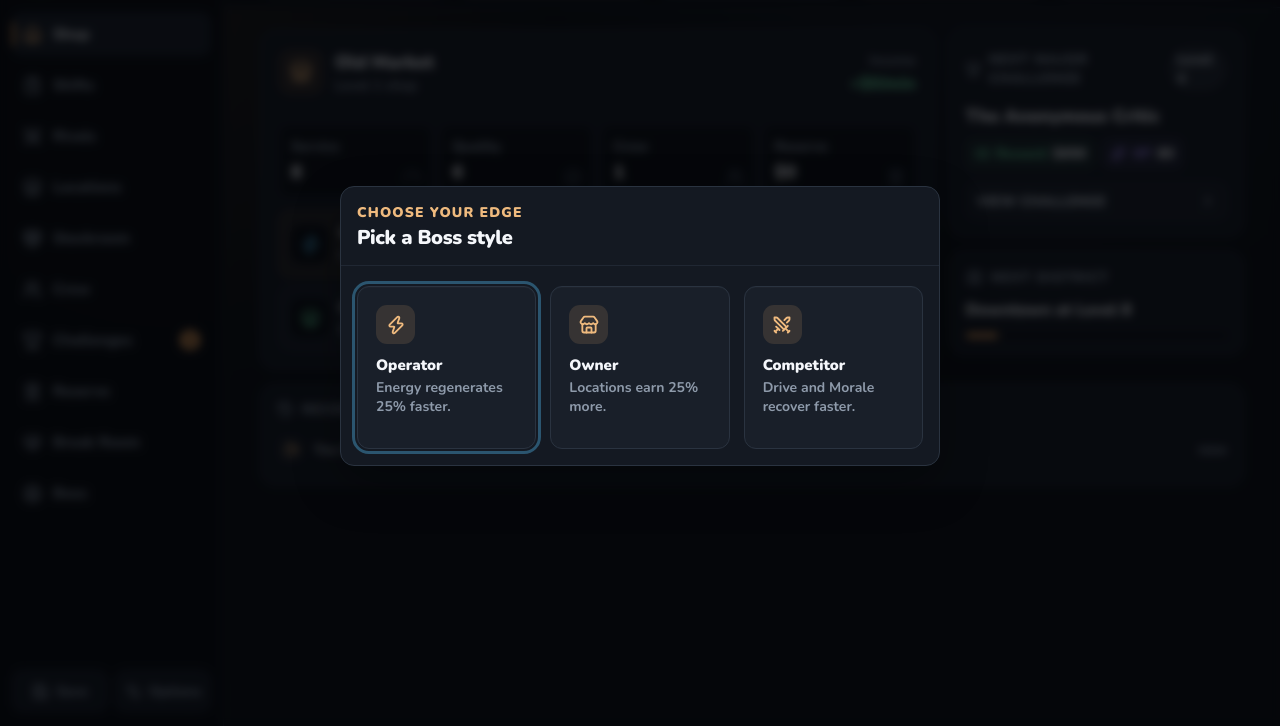
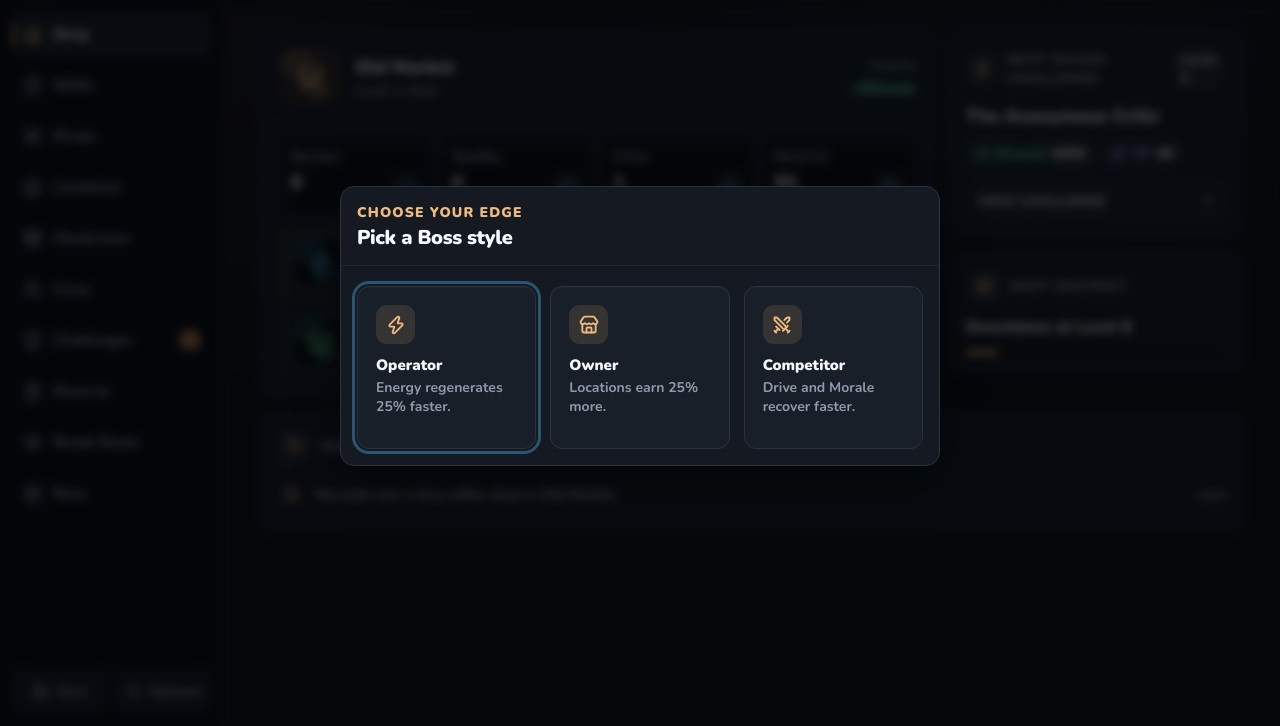
Before and after one commit to myplexscripts/coffeeboss, a plain HTML site: page index.html in a window 1280 px wide. Shown: the part 74-800 px from the top of the page. Drawn offline with nearby package versions, Linux system fonts and the light colour scheme.

Commit message:
Load prominent card icon visuals

```diff
--- a/index.html
+++ b/index.html
@@ -14,6 +14,7 @@
   <link rel="stylesheet" href="feedback.css?v=9" />
   <link rel="stylesheet" href="shift-system.css?v=9" />
   <link rel="stylesheet" href="art.css?v=10" />
+  <link rel="stylesheet" href="card-visuals.css?v=11" />
 </head>
 <body>
   <div class="app-shell">
```
